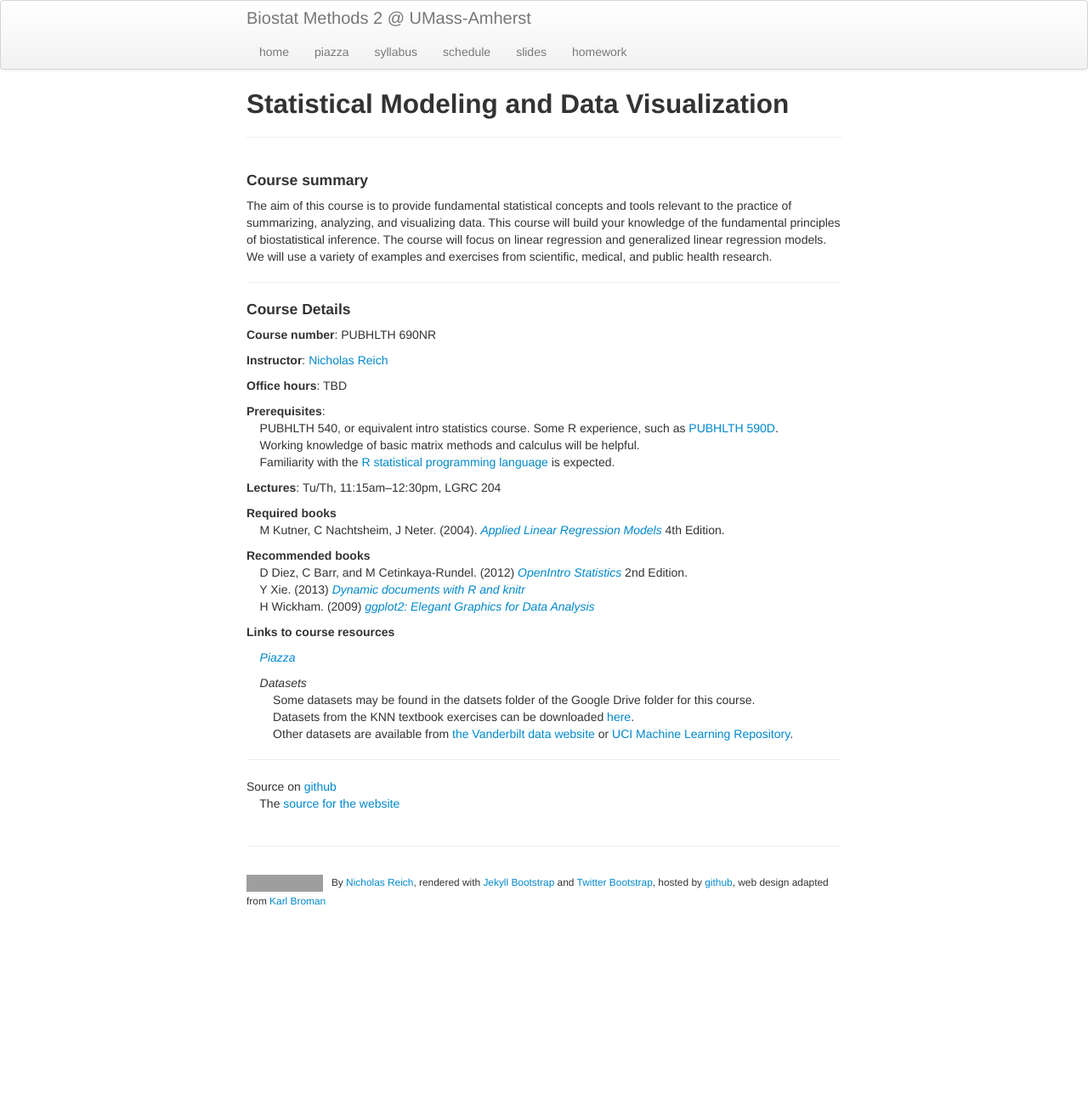
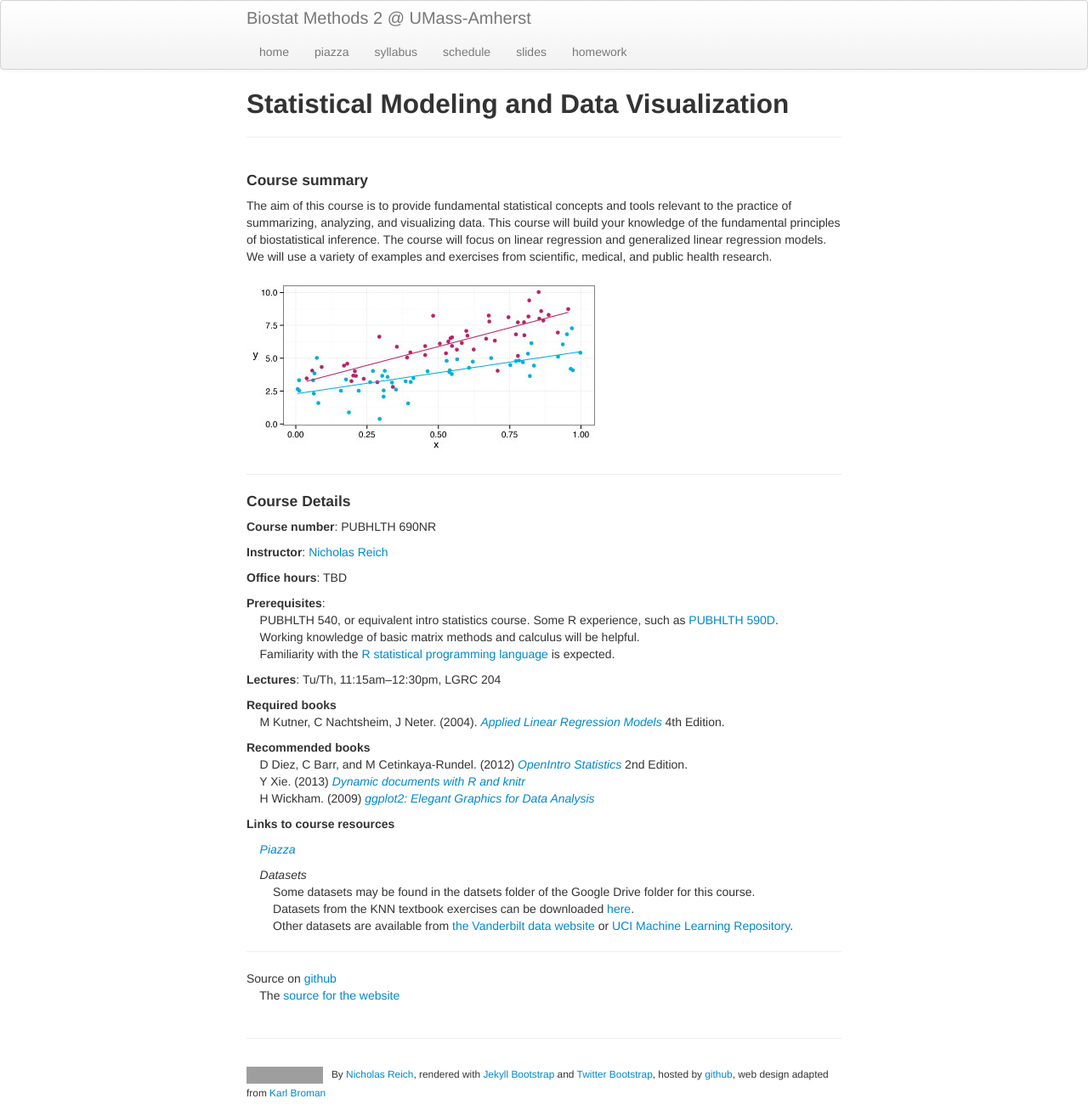
Before and after one commit to nickreich/stat-modeling-2015, a Jekyll site: the page built from index.md, in a window 1280 px wide. Shown: the whole page at 85% size. Built offline with Jekyll 4.4.1, drawn with Linux system fonts in a browser that asks for light colours; before the commit the page ends 1081 px from its top, so only the background shows below that; grey boxes are pictures that could not be loaded.

Commit message:
adding image to index.

```diff
--- a/index.md
+++ b/index.md
@@ -7,6 +7,9 @@ tagline:
 
 #### Course summary
 The aim of this course is to provide fundamental statistical concepts and tools relevant to the practice of summarizing, analyzing, and visualizing data. This course will build your knowledge of the fundamental principles of biostatistical inference. The course will focus on linear regression and generalized linear regression models. We will use a variety of examples and exercises from scientific, medical, and public health research.
+
+
+![interaction plot](assets/slide-includes/logo-interaction-image.jpg)
 
 ---
 
```
Also changed, not shown: assets/slide-includes/logo-interaction-image.jpg (added).
